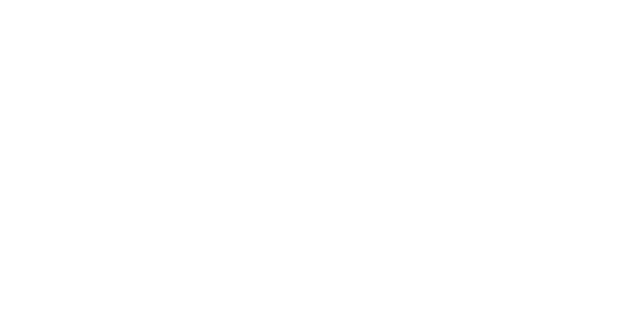
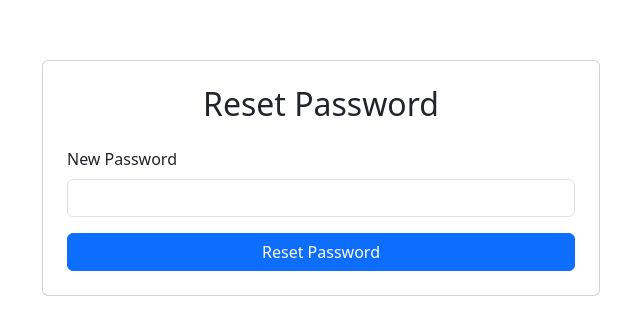
Before and after one commit to Harikrishna-challa/Mern_Auth_Frontend, a React (Create React App) app: page /reset-password/1 in a window 1280 px wide. Before the commit this address had no page. Shown: the part 222-556 px from the top of the page, without its empty margins (319-959 px from the left). Built offline with nearby package versions, Linux system fonts and the light colour scheme.

Commit message:
added forget and reset password options

```diff
--- a/package.json
+++ b/package.json
@@ -3,7 +3,6 @@
   "version": "0.1.0",
   "private": true,
   "dependencies": {
-    "react-router-dom": "^6.22.2",
     "@testing-library/dom": "^10.4.0",
     "@testing-library/jest-dom": "^6.6.3",
     "@testing-library/react": "^16.2.0",
@@ -12,6 +11,7 @@
     "bootstrap": "^5.3.3",
     "react": "^18.2.0",
     "react-dom": "^18.2.0",
+    "react-router-dom": "^7.4.1",
     "react-scripts": "^5.0.1",
     "web-vitals": "^2.1.4"
   },
--- a/src/App.js
+++ b/src/App.js
@@ -1,7 +1,10 @@
 import React from "react";
-import { BrowserRouter as Router, Routes, Route, Navigate } from "react-router-dom";
+import { BrowserRouter as Router, Routes, Route } from "react-router-dom";
+import { Navigate } from "react-router-dom";
 import Auth from "../src/pages/Auth";
 import Home from "../src/pages/Home";
+import ForgotPassword from "../src/pages/forgotPassword";
+import ResetPassword from "../src/pages/resetPassword"; // Import Reset Password Page
 
 const App = () => {
   return (
@@ -10,6 +13,8 @@
         <Route path="/" element={<Navigate to="/login" />} />
         <Route path="/login" element={<Auth />} />
         <Route path="/home" element={<Home />} />
+        <Route path="/forgot-password" element={<ForgotPassword />} />
+        <Route path="/reset-password/:token" element={<ResetPassword />} />
       </Routes>
     </Router>
   );
--- a/src/pages/Auth.js
+++ b/src/pages/Auth.js
@@ -1,8 +1,6 @@
 import React, { useState } from "react";
 import { useNavigate } from "react-router-dom";
 import axios from "axios";
-
-const API_URL = process.env.REACT_APP_API_URL; // Load backend URL from .env
 
 const Auth = () => {
   const [isRegister, setIsRegister] = useState(false);
@@ -14,9 +12,16 @@
   const handleSubmit = async (e) => {
     e.preventDefault();
     try {
-      const url = isRegister ? `${API_URL}/api/auth/register` : `${API_URL}/api/auth/login`;
+      const url = isRegister
+        ? "https://mern-auth-h7z6.onrender.com/api/auth/register"
+        : "https://mern-auth-h7z6.onrender.com/api/auth/login";
 
-      const { data } = await axios.post(url, { name, email, password });
+      // Prepare request data properly
+      const requestData = isRegister
+        ? { name, email, password }  // Include name for registration
+        : { email, password };       // Exclude name for login
+
+      const { data } = await axios.post(url, requestData);
 
       if (!isRegister) {
         localStorage.setItem("token", data.token);
@@ -72,6 +77,16 @@
             {isRegister ? "Register" : "Login"}
           </button>
         </form>
+
+        {/* Forgot Password Link (Visible only on Login Page) */}
+        {!isRegister && (
+          <p className="mt-3 text-center">
+            <button className="btn btn-link" onClick={() => navigate("/forgot-password")}>
+              Forgot your password?
+            </button>
+          </p>
+        )}
+
         <p className="mt-3 text-center">
           {isRegister ? "Already have an account?" : "New user?"}{" "}
           <button className="btn btn-link" onClick={() => setIsRegister(!isRegister)}>
--- /dev/null
+++ b/src/pages/forgotPassword.js
@@ -0,0 +1,50 @@
+import React, { useState } from "react";
+import axios from "axios";
+
+const ForgotPassword = () => {
+  const [email, setEmail] = useState("");
+  const [message, setMessage] = useState("");
+  const [error, setError] = useState("");
+
+  const handleSubmit = async (e) => {
+    e.preventDefault();
+    setMessage("");
+    setError("");
+
+    try {
+      const { data } = await axios.post(`${process.env.REACT_APP_BACKEND_URL}/api/auth/forgot-password`, { email });
+
+      setMessage(data.message);
+    } catch (error) {
+      console.error("Forgot Password Error:", error);
+      setError(error.response?.data?.message || "Error sending reset link.");
+    }
+  };
+
+  return (
+    <div className="container d-flex justify-content-center align-items-center vh-100">
+      <div className="card p-4 w-50">
+        <h2 className="text-center mb-4">Forgot Password</h2>
+
+        {message && <p className="text-center text-success">{message}</p>}
+        {error && <p className="text-center text-danger">{error}</p>}
+
+        <form onSubmit={handleSubmit}>
+          <div className="mb-3">
+            <label className="form-label">Email</label>
+            <input
+              type="email"
+              className="form-control"
+              value={email}
+              onChange={(e) => setEmail(e.target.value)}
+              required
+            />
+          </div>
+          <button type="submit" className="btn btn-primary w-100">Send Reset Link</button>
+        </form>
+      </div>
+    </div>
+  );
+};
+
+export default ForgotPassword;
--- /dev/null
+++ b/src/pages/resetPassword.js
@@ -0,0 +1,54 @@
+import React, { useState } from "react";
+import { useParams, useNavigate } from "react-router-dom";
+import axios from "axios";
+
+const ResetPassword = () => {
+  const { token } = useParams();
+  const [password, setPassword] = useState("");
+  const [message, setMessage] = useState("");
+  const [error, setError] = useState("");
+  const navigate = useNavigate();
+
+  const handleSubmit = async (e) => {
+    e.preventDefault();
+    setMessage("");
+    setError("");
+
+    try {
+      const { data } = await axios.post(`${process.env.REACT_APP_BACKEND_URL}/api/auth/reset-password/${token}`, { password });
+
+      setMessage(data.message);
+      setTimeout(() => navigate("/login"), 3000);
+    } catch (error) {
+      console.error("Reset Password Error:", error);
+      setError(error.response?.data?.message || "Error resetting password.");
+    }
+  };
+
+  return (
+    <div className="container d-flex justify-content-center align-items-center vh-100">
+      <div className="card p-4 w-50">
+        <h2 className="text-center mb-4">Reset Password</h2>
+
+        {message && <p className="text-center text-success">{message}</p>}
+        {error && <p className="text-center text-danger">{error}</p>}
+
+        <form onSubmit={handleSubmit}>
+          <div className="mb-3">
+            <label className="form-label">New Password</label>
+            <input
+              type="password"
+              className="form-control"
+              value={password}
+              onChange={(e) => setPassword(e.target.value)}
+              required
+            />
+          </div>
+          <button type="submit" className="btn btn-primary w-100">Reset Password</button>
+        </form>
+      </div>
+    </div>
+  );
+};
+
+export default ResetPassword;
```
Also changed, not shown: 2 other files (tests, documents, lock files or other folders).
